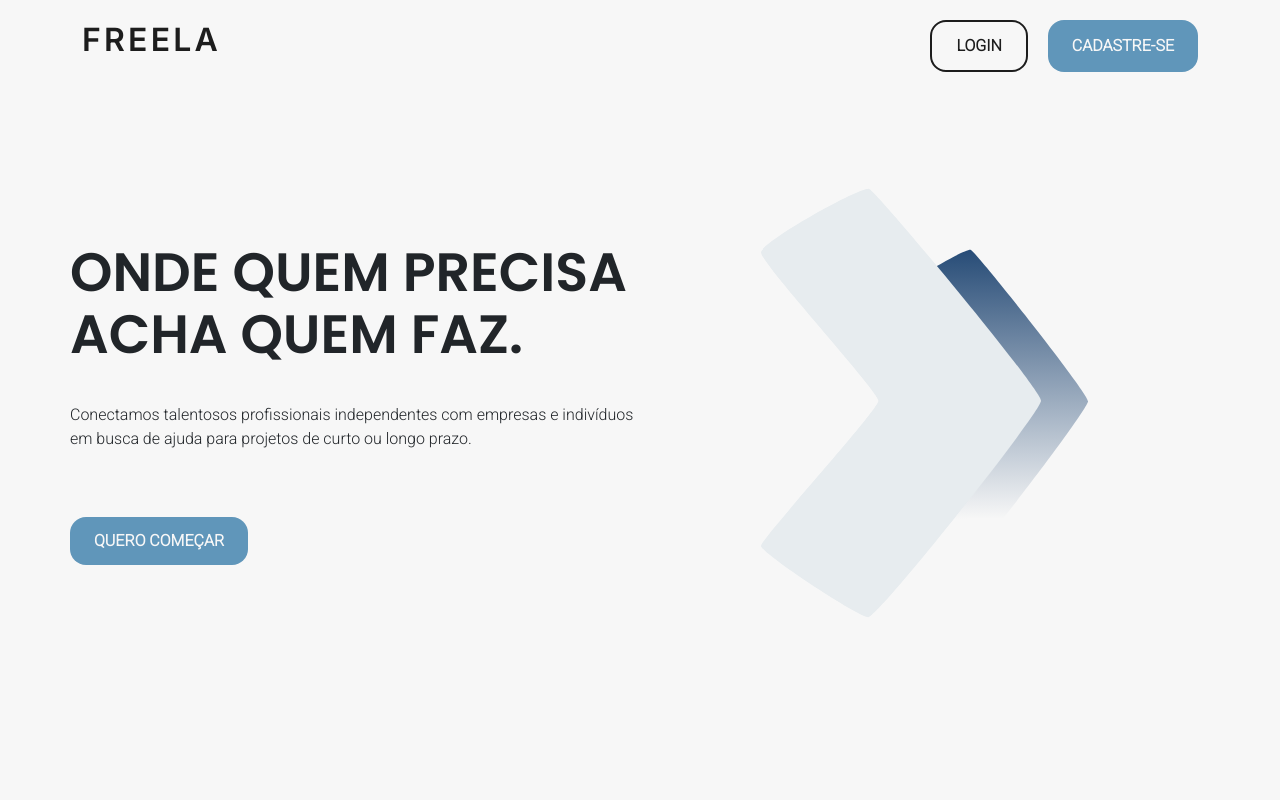
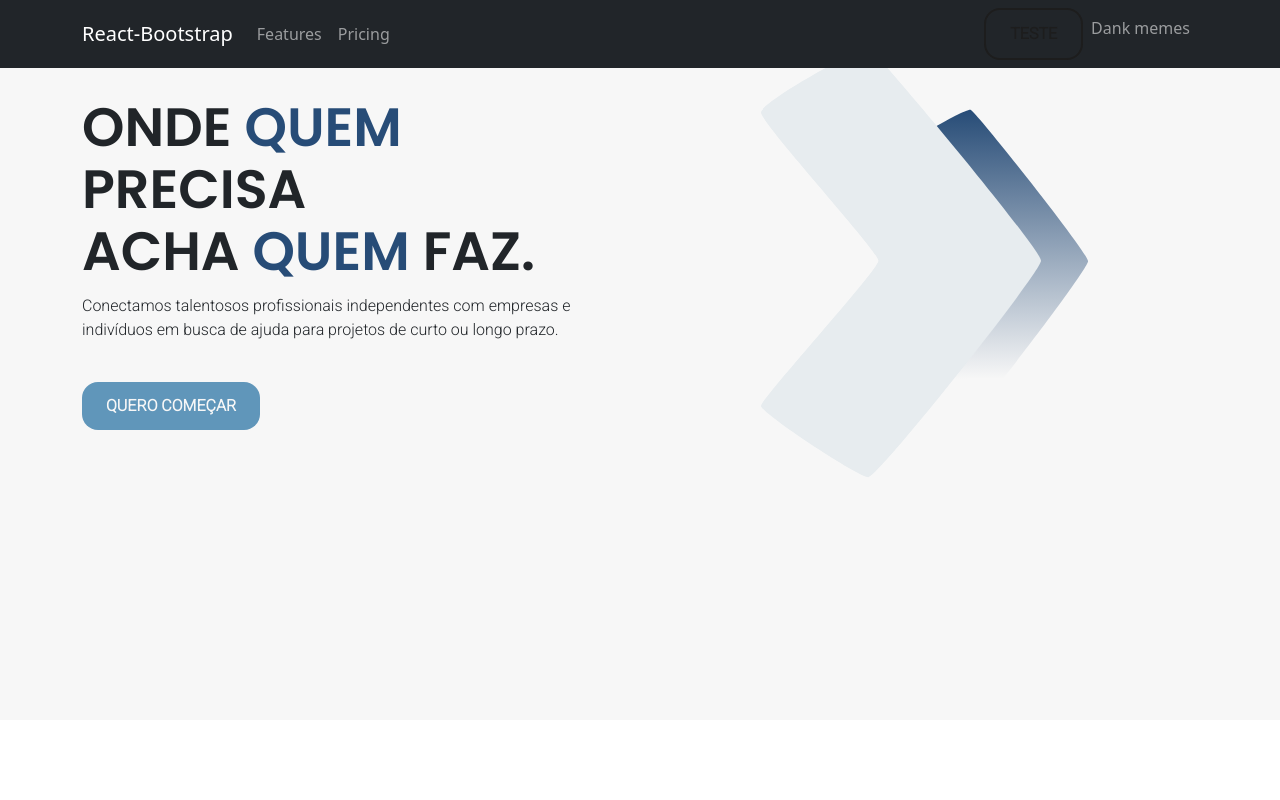
Before and after one commit to FREELA-sptech/FREELA-Web, a React (Vite) app: page / in a window 1280 px wide. Shown: the top 800 px of the page. Built offline with nearby package versions, Linux system fonts and the light colour scheme.

Commit message:
feat: adjust bootstrap header

```diff
--- a/src/pages/home/Home.tsx
+++ b/src/pages/home/Home.tsx
@@ -5,7 +5,7 @@ function Home() {
   return (
     <>
       <Banner />
-      <AboutUs />
+      {/* <AboutUs /> */}
     </>
   );
 }
--- a/src/pages/home/components/AboutUs/AboutUs.tsx
+++ b/src/pages/home/components/AboutUs/AboutUs.tsx
@@ -3,6 +3,7 @@ import "./style.scss"
 import ButtonBase from "../../../../shared/components/ButtonBase/ButtonBase"
 import ClientBanner from "../ClientBanner/ClientBanner";
 import FreelanceBanner from "../FreelanceBanner/FreelanceBanner";
+import { Col, Container, Row } from "react-bootstrap";
 
 function AboutUs() {
   const handleButton = () => {
@@ -11,10 +12,20 @@ function AboutUs() {
 
   return (
     <section className="about-us-background">
-      <div className="container text-center">
-        <h1 className="title">O que é a <span className="logo">FREELA</span>?</h1>
-        <p className="summary">Nossa plataforma oferece uma ampla variedade de oportunidades de trabalho, desde tarefas simples a projetos mais complexos, em diversas áreas, como design gráfico, redação, programação, marketing digital, tradução, entre outras.</p>
-      </div>
+      <Container>
+        <Row>
+          <Col sm={12} className="text-center">
+            <h1 className="title about-us-title">O que é a <span className="logo">FREELA</span>?</h1>
+          </Col>
+          <Col sm={12} className="text-center">
+            <p className="summary">
+              Nossa plataforma oferece uma ampla variedade de oportunidades de trabalho,
+              desde tarefas simples a projetos mais complexos, em diversas áreas, como design gráfico,
+              redação, programação, marketing digital, tradução, entre outras.
+            </p>
+          </Col>
+        </Row>
+      </Container>
       <ClientBanner />
       <FreelanceBanner />
     </section>
--- a/src/pages/home/components/AboutUs/style.scss
+++ b/src/pages/home/components/AboutUs/style.scss
@@ -1,15 +1,11 @@
 .about-us {
   &-background {
     background-color: var(--background-color);
+  }
 
-    .title {
-      .logo {
-        color: var(--dark-contrast-color);
-      }
-    }
-
-    .summary {
-      padding: 30px 100px;
+  &-title {
+    .logo {
+      color: var(--dark-contrast-color);
     }
   }
 }
--- a/src/pages/home/components/Banner/Banner.tsx
+++ b/src/pages/home/components/Banner/Banner.tsx
@@ -12,19 +12,19 @@ function Banner() {
     <section className="banner-background">
       <Container>
         <Row>
-          <Col xl={6} className="banner-card">
-            <h1 className="big-title banner-title">
-              ONDE <span>QUEM</span> PRECISA <br />
-              ACHA <span>QUEM</span> FAZ.
+          <Col xl={6} sm={12} className="d-flex flex-column justify-content-center align-items-start">
+            <h1 className="big-title pb-1">
+              ONDE <span style={{color: "var(--dark-contrast-color)"}}>QUEM</span> PRECISA <br />
+              ACHA <span style={{color: "var(--dark-contrast-color)"}}>QUEM</span> FAZ.
             </h1>
-            <p className="summary banner-summary">
+            <p className="summary pb-4">
               Conectamos talentosos profissionais independentes com empresas
               e indivíduos em busca de ajuda para projetos de curto ou longo prazo.
             </p>
             <ButtonBase onClick={handleClickButton} buttonType="secundary-standart" label="Quero Começar" />
           </Col>
-          <Col xl={6} className="banner-card image">
-            <img src="/assets/images/banner-icon.svg" alt="duas setas para direita" />
+          <Col xl={6} sm={12} className="d-flex justify-content-center align-items-center py-5">
+            <img className="mw-100 h-100" src="/assets/images/banner-icon.svg" alt="duas setas para direita" />
           </Col>
         </Row>
       </Container>
--- a/src/pages/home/components/Banner/style.scss
+++ b/src/pages/home/components/Banner/style.scss
@@ -4,19 +4,13 @@
     min-height: 90vh;
   }
 
-  &-card {
-    padding: 80px 0;
-    display: flex;
-    justify-content: center;
-    align-items: start;
-    flex-direction: column;
-
-    &.image {
-      align-items: center;
+  &-title {
+    span {
+      color: var(--dark-contrast-color);
     }
   }
 
   &-summary {
-    padding: 30px 0 50px;
+    padding: 10px 0 40px;
   }
 }
--- a/src/shared/components/ButtonBase/style.scss
+++ b/src/shared/components/ButtonBase/style.scss
@@ -1,14 +1,14 @@
 .button-base {
-  cursor: pointer;
-  border-radius: 16px;
-  padding: 16px 24px;
-  font-family: 'Roboto';
-  font-style: normal;
-  font-weight: 800;
-  font-size: 16px;
-  line-height: 16px;
-  text-transform: uppercase;
-  transition: 0.3s;
+  cursor: pointer !important;
+  border-radius: 16px !important;
+  padding: 16px 24px !important;
+  font-family: 'Roboto' !important;
+  font-style: normal !important;
+  font-weight: 800 !important;
+  font-size: 16px !important;
+  line-height: 16px !important;
+  text-transform: uppercase !important;
+  transition: 0.3s !important;
 }
 
 .button-base:hover {
@@ -58,9 +58,9 @@
 }
 
 .tertiary-outline {
-  background: transparent;
-  color: var(--text-color);
-  border: 2px solid var(--text-color);
+  background: transparent !important;
+  color: var(--text-color) !important;
+  border: 2px solid var(--text-color) !important;
 }
 
 .tertiary-text {
--- a/src/shared/components/Header/Header.tsx
+++ b/src/shared/components/Header/Header.tsx
@@ -1,6 +1,7 @@
-import { useNavigate } from 'react-router-dom';
+import { NavLink, useNavigate } from 'react-router-dom';
 import ButtonBase from '../ButtonBase/ButtonBase';
 import './style.scss'
+import { Container, Nav, NavDropdown, Navbar } from 'react-bootstrap';
 
 function Header() {
   const navigate = useNavigate();
@@ -10,17 +11,38 @@ function Header() {
   }
 
   return (
-    <header className="header-background">
-      <div className="container flex-row justify-space-between">
-        <h1 className="logo" onClick={() => handleTransition("/")}>FREELA</h1>
-        <ul className='menu flex-row align-center'>
-          <li className='forms flex-row'>
-            <ButtonBase onClick={() => handleTransition("/login")} buttonType='tertiary-outline' label='login' />
-            <ButtonBase onClick={() => handleTransition("/cadastro")} buttonType='secundary-standart' label='cadastre-se' />
-          </li>
-        </ul>
-      </div>
-    </header>
+    <Navbar className='position-fixed w-100' collapseOnSelect expand="lg" bg="dark" variant="dark">
+      <Container>
+        <Navbar.Brand href="#home">React-Bootstrap</Navbar.Brand>
+        <Navbar.Toggle aria-controls="responsive-navbar-nav" />
+        <Navbar.Collapse id="responsive-navbar-nav">
+          <Nav className="me-auto">
+            <Nav.Link href="#features">Features</Nav.Link>
+            <Nav.Link href="#pricing">Pricing</Nav.Link>
+          </Nav>
+          <Nav>
+            <Nav.Link as={NavLink} to="/login" className='tertiary-outline button-base'>
+              Teste
+              {/* <ButtonBase onClick={() => handleTransition("/login")} buttonType='tertiary-outline' label='login' /> */}
+            </Nav.Link>
+            <Nav.Link>
+              Dank memes
+            </Nav.Link>
+          </Nav>
+        </Navbar.Collapse>
+      </Container>
+    </Navbar>
+    // <header className="header-background">
+    //   <div className="container flex-row justify-space-between">
+    //     <h1 className="logo" onClick={() => handleTransition("/")}>FREELA</h1>
+    //     <ul className='menu flex-row align-center'>
+    //       <li className='forms flex-row'>
+    //         <ButtonBase onClick={() => handleTransition("/login")} buttonType='tertiary-outline' label='login' />
+    //         <ButtonBase onClick={() => handleTransition("/cadastro")} buttonType='secundary-standart' label='cadastre-se' />
+    //       </li>
+    //     </ul>
+    //   </div>
+    // </header>
   );
 }
 export default Header;
--- a/src/shared/styles/_container.scss
+++ b/src/shared/styles/_container.scss
@@ -1,24 +1,45 @@
-.flex-row {
-  display: flex;
-}
-
-.flex-column {
+.column-center-all {
   display: flex;
   flex-direction: column;
-}
-
-.justify-center {
   justify-content: center;
-}
-
-.justify-space-between {
-  justify-content: space-between;
-}
-
-.align-center {
   align-items: center;
 }
 
-.flex-wrap {
-  flex-wrap: wrap;
+.column-center-y {
+  display: flex;
+  flex-direction: column;
+  justify-content: center;
+  align-items: start;
 }
+
+.column-center-x {
+  display: flex;
+  flex-direction: column;
+  justify-content: start;
+  align-items: center;
+}
+
+.row-center-all {
+  display: flex;
+  justify-content: center;
+  align-items: center;
+}
+
+.row-center-y {
+  display: flex;
+  justify-content: center;
+  align-items: start;
+}
+
+.row-center-x {
+  display: flex;
+  justify-content: start;
+  align-items: center;
+}
+
+.text-center {
+  text-align: center;
+}
+
+.padding-small {
+}
```
